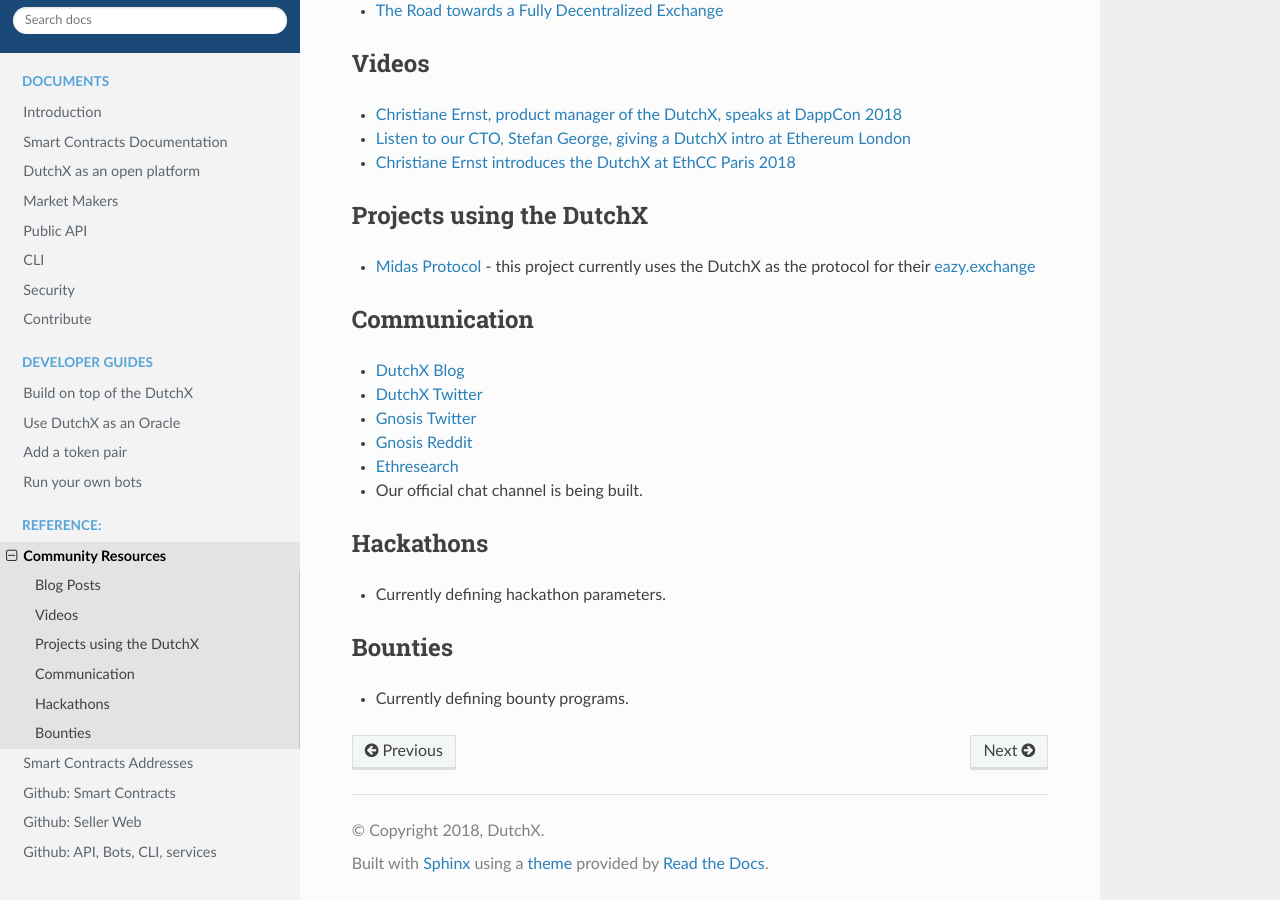
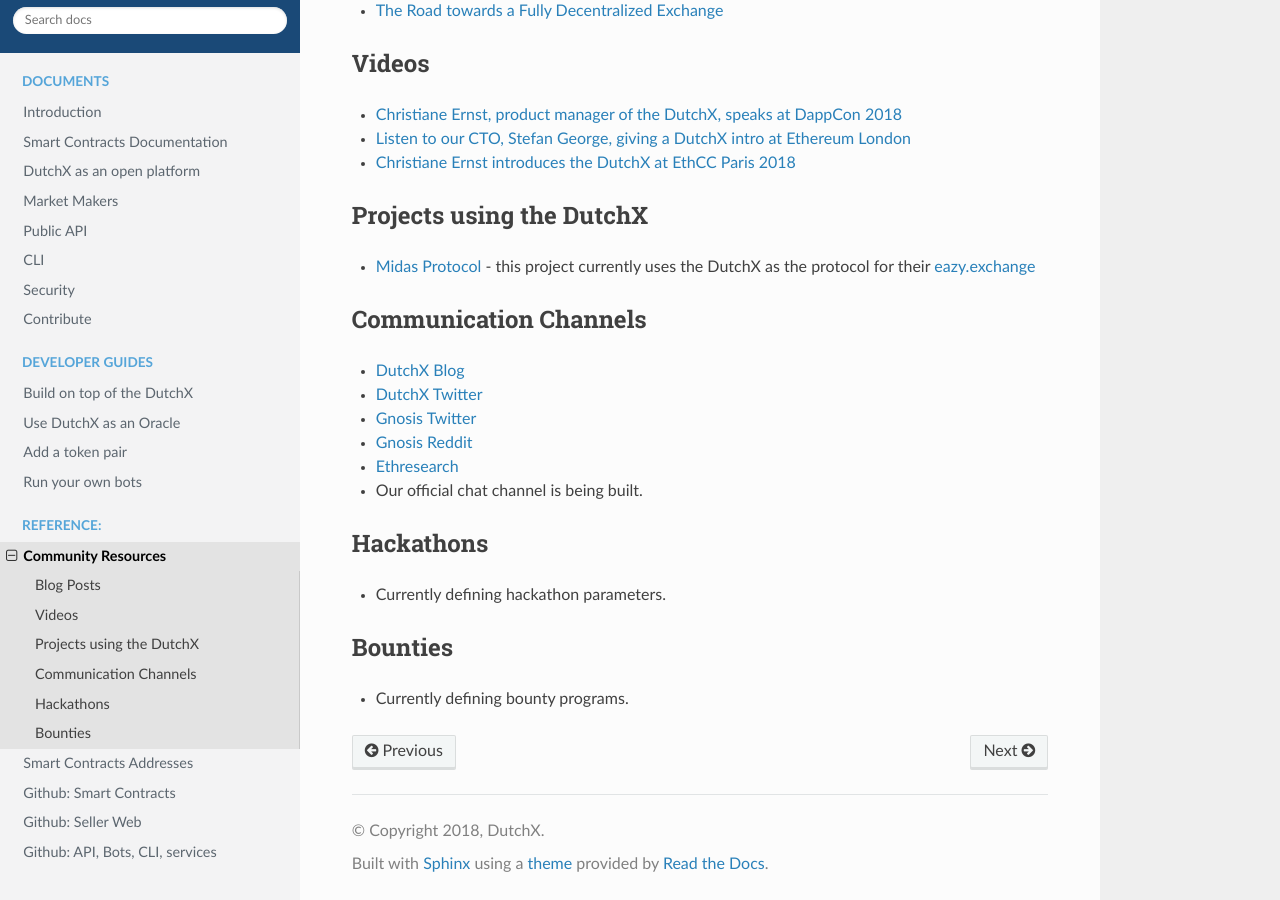
Before and after one commit to gnosis/dx-docs, a Sphinx documentation site: the page built from source/community-resources.md, in a window 1280 px wide and 900 px high, scrolled down 529 px. Built offline with Sphinx 7.4.7 and the Read the Docs theme 2.0.0, drawn with Linux system fonts in a browser that asks for light colours.

Commit message:
Update community-resources.md

```diff
--- a/source/community-resources.md
+++ b/source/community-resources.md
@@ -36,7 +36,7 @@
 
 -   [Midas Protocol](https://midasprotocol.io/) - this project currently uses the DutchX as the protocol for their [eazy.exchange](https://eazy.exchange/)
 
-##### Communication
+##### Communication Channels
 
 -   [DutchX Blog](https://blog.gnosis.pm/tagged/dutchx)
 
```
